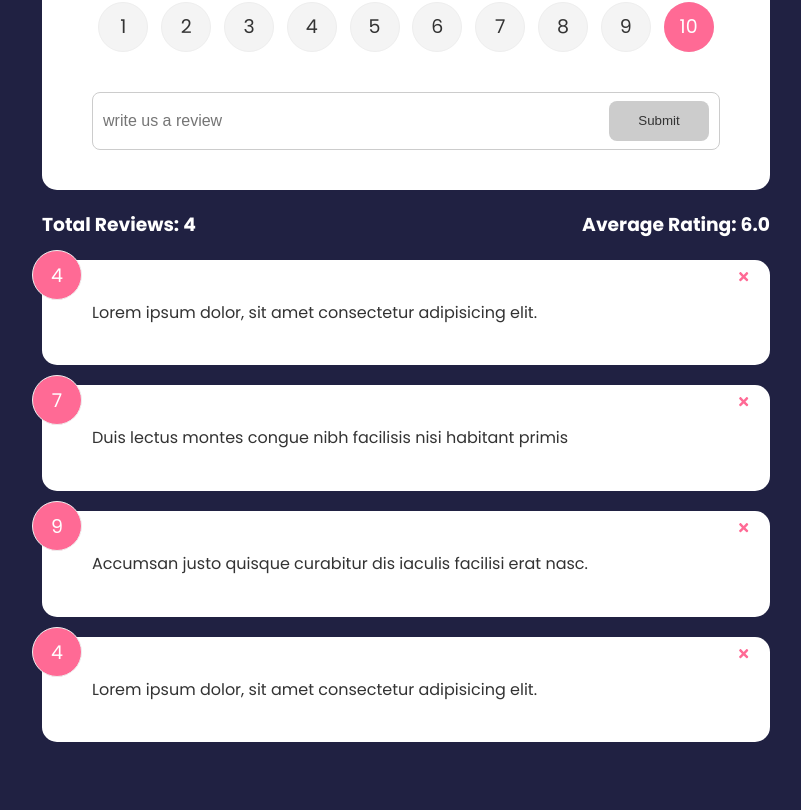
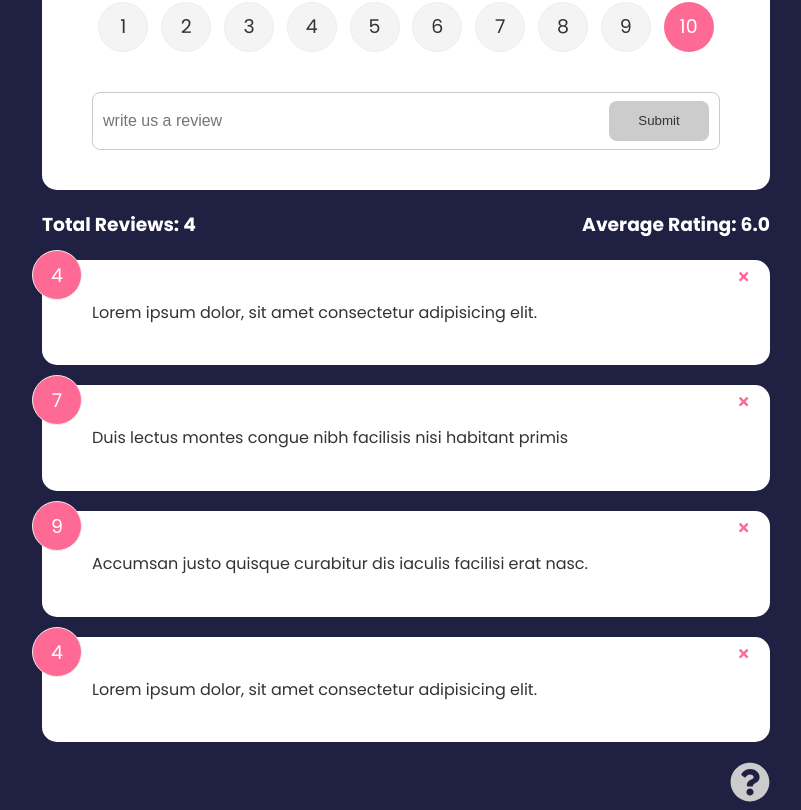
Before and after one commit to CodeLeom/react-introductory, a React (Create React App) app: page / in a window 1280 px wide. Shown: the part 197-1007 px from the top of the page, without its empty margins (234-1035 px from the left). Before the commit the page ends 959 px from the top, so only its background shows below. Built offline with nearby package versions, Linux system fonts and the light colour scheme.

Commit message:
optimized the code

```diff
--- a/src/App.js
+++ b/src/App.js
@@ -7,6 +7,7 @@ import ReviewList from "./components/ReviewList"
 import reviewData from './components/data/reviewData'
 import ReviewForm from './components/ReviewForm'
 import About from './components/pages/About'
+import AboutLink from './components/AboutLink'
 
 
 function App(){
@@ -28,7 +29,7 @@ function App(){
     return (
       <Router>
           <Header />
-          <div className="container">
+            <div className="container">
               <Routes>
 
                     <Route exact path='/' element = {
@@ -36,14 +37,15 @@ function App(){
                           <ReviewForm handleAdd={addReview} />
                           <ReviewStats review={review} />
                           <ReviewList review={review} revDelete={deleteReview} />
+                          <AboutLink />
                         </>
                           }
                     ></Route>
 
 
-                    <Route path='/about'
-                      element={<About />} />
+                    <Route path='/about' element={<About />} />
               </Routes>
+
             </div>
       </Router>
     )
--- /dev/null
+++ b/src/components/AboutLink.jsx
@@ -0,0 +1,15 @@
+import React from 'react'
+import {FaQuestionCircle} from 'react-icons/fa'
+import {Link} from 'react-router-dom'
+
+function AboutLink() {
+  return (
+    <div className='about-link'>
+        <Link to='/about'>
+            <FaQuestionCircle size={40} />
+        </Link>
+    </div>
+  )
+}
+
+export default AboutLink
--- a/src/components/pages/About.jsx
+++ b/src/components/pages/About.jsx
@@ -1,4 +1,5 @@
 import Card from "../Card"
+import {Link} from 'react-router-dom'
 
 function About() {
   return (
@@ -8,6 +9,9 @@ function About() {
                     <p>This is an application for a customer to give a review for a product usage or for a service.</p>
 
                     <p>Version: 1.0.0</p>
+                    <p>
+                      <Link to='/'>Go Back Home</Link>
+                    </p>
             </Card>
         </>
   )
--- a/src/index.css
+++ b/src/index.css
@@ -201,7 +201,7 @@ input:focus {
 /* FIX: Remove position: absolute to keep about icon at the bottom of the
  * document */
 .about-link a {
-  color: #fff;
+  color: #ccc;
   cursor: pointer;
 }
 
```
